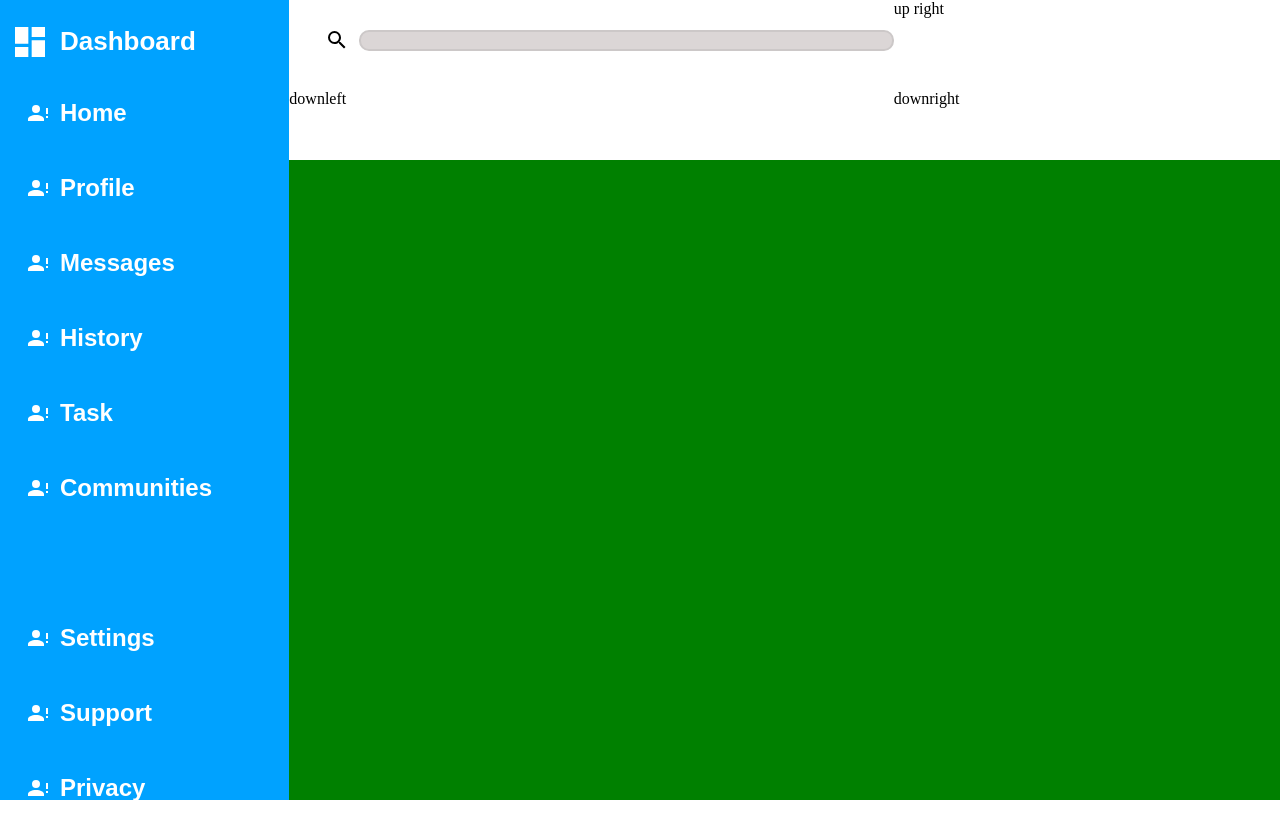
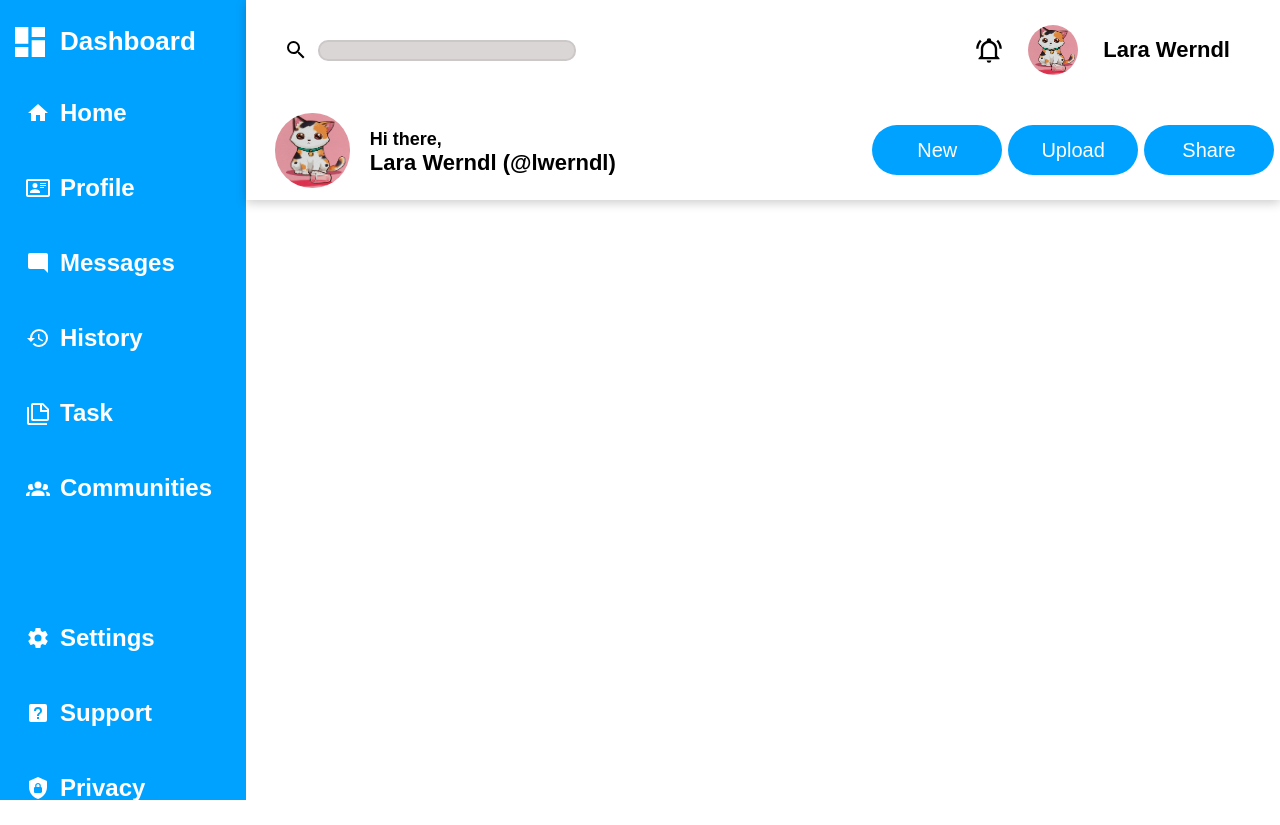
Before and after one commit to LE1NART/odinAdminDashboard, a plain HTML site: page index.html in a window 1280 px wide. Drawn offline with Linux system fonts and the light colour scheme.

Commit message:
Header Finished

```diff
--- a/index.css
+++ b/index.css
@@ -47,7 +47,7 @@ svg{
 
 #content{
     flex:9 1 auto;
-    background-color: green;
+    background-color: white;
 
     display:grid;
     grid-template-rows: 20vh 80vh;
@@ -58,20 +58,115 @@ svg{
     display:grid;
     grid-template-columns: 60% 40%;
     grid-template-rows: 50% 50%;
-    gap:10px;
+
+    min-width: 0px;
+    min-height: 200px;
+    box-shadow:  0 3px 10px rgb(0 0 0 / 0.2);
 }
 
 #headerSearch{
     display:grid;
     grid-template-columns: 10% 90%;
-    column-gap: 10px;
+    gap: 10px;
     place-items: center;
 }
 
 #searchbar{
-    place-self:center stretch;
+    place-self:center start;
+    width: 250px;
     background-color: rgb(219, 214, 214);
     border-color:rgb(204, 200, 200);
     border-radius: 10px;
     border-style: solid;
+
 }
+
+#upright{
+    display:flex;
+    flex-direction: row;
+
+    justify-content: end;
+    align-items: center;
+    gap: 25px;
+    padding-right: 50px;
+}
+
+
+#profileName{
+    font-family: Arial;
+    font-size: 22px;
+    font-weight: bold;
+}
+
+#smallPic{
+    border: none;
+    border-radius: 25px;
+
+    height: 50px;
+    width: 50px;
+}
+
+#downleft{
+    display:grid;
+    grid-template-columns: 20% 80%;
+    grid-template-rows: 50% 50%;
+
+    grid-template-areas:
+        "pic text1"
+        "pic text2";
+}
+
+#small{
+    font-family: Arial;
+    font-size: 18px;
+    font-weight: bold;
+
+    margin:0px;
+
+    align-self:end;
+}
+
+#big{
+    font-family: Arial;
+    font-size: 22px;
+    font-weight: bold;
+
+    margin:0px;
+
+    align-self:start;
+}
+
+
+#bigPic{
+    width:75px;
+    height:75px;
+
+    border:none;
+    border-radius: 37px;
+
+    grid-area: pic;
+
+    justify-self: end;
+    align-self: center;
+    margin-right: 20px;
+}
+
+#downright{
+    display:flex;
+    flex-direction: row;
+    justify-content: space-evenly;
+    align-items: center;
+}
+
+
+
+#header .button{
+    background-color: rgb(0, 162, 255);
+    color: white;
+    width: 130px;
+    height: 50px;
+    border:none;
+    border-radius: 25px;
+
+    font-size: 20px;
+}
--- a/index.html
+++ b/index.html
@@ -18,37 +18,37 @@
             </div>
             <div class="sideboardElement">
                 <svg style="width:24px;height:24px" viewBox="0 0 24 24">
-                    <path fill="currentColor" d="M10 4A4 4 0 0 1 14 8A4 4 0 0 1 10 12A4 4 0 0 1 6 8A4 4 0 0 1 10 4M10 14C14.42 14 18 15.79 18 18V20H2V18C2 15.79 5.58 14 10 14M20 12V7H22V13H20M20 17V15H22V17H20Z" />
+                    <path fill="currentColor" d="M10,20V14H14V20H19V12H22L12,3L2,12H5V20H10Z" />
                 </svg>
                 <p class="sideboardLinks">Home</p>
             </div>
             <div class="sideboardElement">
                 <svg style="width:24px;height:24px" viewBox="0 0 24 24">
-                    <path fill="currentColor" d="M10 4A4 4 0 0 1 14 8A4 4 0 0 1 10 12A4 4 0 0 1 6 8A4 4 0 0 1 10 4M10 14C14.42 14 18 15.79 18 18V20H2V18C2 15.79 5.58 14 10 14M20 12V7H22V13H20M20 17V15H22V17H20Z" />
+                    <path fill="currentColor" d="M22,3H2C0.91,3.04 0.04,3.91 0,5V19C0.04,20.09 0.91,20.96 2,21H22C23.09,20.96 23.96,20.09 24,19V5C23.96,3.91 23.09,3.04 22,3M22,19H2V5H22V19M14,17V15.75C14,14.09 10.66,13.25 9,13.25C7.34,13.25 4,14.09 4,15.75V17H14M9,7A2.5,2.5 0 0,0 6.5,9.5A2.5,2.5 0 0,0 9,12A2.5,2.5 0 0,0 11.5,9.5A2.5,2.5 0 0,0 9,7M14,7V8H20V7H14M14,9V10H20V9H14M14,11V12H18V11H14" />
                 </svg>
                 <p class="sideboardLinks">Profile</p>
             </div>
             <div class="sideboardElement">
                 <svg style="width:24px;height:24px" viewBox="0 0 24 24">
-                    <path fill="currentColor" d="M10 4A4 4 0 0 1 14 8A4 4 0 0 1 10 12A4 4 0 0 1 6 8A4 4 0 0 1 10 4M10 14C14.42 14 18 15.79 18 18V20H2V18C2 15.79 5.58 14 10 14M20 12V7H22V13H20M20 17V15H22V17H20Z" />
+                    <path fill="currentColor" d="M22,4C22,2.89 21.1,2 20,2H4A2,2 0 0,0 2,4V16A2,2 0 0,0 4,18H18L22,22V4Z" />
                 </svg>
                 <p class="sideboardLinks">Messages</p>
             </div>
             <div class="sideboardElement">
                 <svg style="width:24px;height:24px" viewBox="0 0 24 24">
-                    <path fill="currentColor" d="M10 4A4 4 0 0 1 14 8A4 4 0 0 1 10 12A4 4 0 0 1 6 8A4 4 0 0 1 10 4M10 14C14.42 14 18 15.79 18 18V20H2V18C2 15.79 5.58 14 10 14M20 12V7H22V13H20M20 17V15H22V17H20Z" />
+                    <path fill="currentColor" d="M13.5,8H12V13L16.28,15.54L17,14.33L13.5,12.25V8M13,3A9,9 0 0,0 4,12H1L4.96,16.03L9,12H6A7,7 0 0,1 13,5A7,7 0 0,1 20,12A7,7 0 0,1 13,19C11.07,19 9.32,18.21 8.06,16.94L6.64,18.36C8.27,20 10.5,21 13,21A9,9 0 0,0 22,12A9,9 0 0,0 13,3" />
                 </svg>
                 <p class="sideboardLinks">History</p>
             </div>
             <div class="sideboardElement">
                 <svg style="width:24px;height:24px" viewBox="0 0 24 24">
-                    <path fill="currentColor" d="M10 4A4 4 0 0 1 14 8A4 4 0 0 1 10 12A4 4 0 0 1 6 8A4 4 0 0 1 10 4M10 14C14.42 14 18 15.79 18 18V20H2V18C2 15.79 5.58 14 10 14M20 12V7H22V13H20M20 17V15H22V17H20Z" />
+                    <path fill="currentColor" d="M3,6V22H21V24H3A2,2 0 0,1 1,22V6H3M16,9H21.5L16,3.5V9M7,2H17L23,8V18A2,2 0 0,1 21,20H7C5.89,20 5,19.1 5,18V4A2,2 0 0,1 7,2M7,4V18H21V11H14V4H7Z" />
                 </svg>
                 <p class="sideboardLinks">Task</p>
             </div>
             <div class="sideboardElement">
                 <svg style="width:24px;height:24px" viewBox="0 0 24 24">
-                    <path fill="currentColor" d="M10 4A4 4 0 0 1 14 8A4 4 0 0 1 10 12A4 4 0 0 1 6 8A4 4 0 0 1 10 4M10 14C14.42 14 18 15.79 18 18V20H2V18C2 15.79 5.58 14 10 14M20 12V7H22V13H20M20 17V15H22V17H20Z" />
+                    <path fill="currentColor" d="M12,5.5A3.5,3.5 0 0,1 15.5,9A3.5,3.5 0 0,1 12,12.5A3.5,3.5 0 0,1 8.5,9A3.5,3.5 0 0,1 12,5.5M5,8C5.56,8 6.08,8.15 6.53,8.42C6.38,9.85 6.8,11.27 7.66,12.38C7.16,13.34 6.16,14 5,14A3,3 0 0,1 2,11A3,3 0 0,1 5,8M19,8A3,3 0 0,1 22,11A3,3 0 0,1 19,14C17.84,14 16.84,13.34 16.34,12.38C17.2,11.27 17.62,9.85 17.47,8.42C17.92,8.15 18.44,8 19,8M5.5,18.25C5.5,16.18 8.41,14.5 12,14.5C15.59,14.5 18.5,16.18 18.5,18.25V20H5.5V18.25M0,20V18.5C0,17.11 1.89,15.94 4.45,15.6C3.86,16.28 3.5,17.22 3.5,18.25V20H0M24,20H20.5V18.25C20.5,17.22 20.14,16.28 19.55,15.6C22.11,15.94 24,17.11 24,18.5V20Z" />
                 </svg>
                 <p class="sideboardLinks">Communities</p>
             </div>
@@ -57,19 +57,19 @@
             </div>
             <div class="sideboardElement">
                 <svg style="width:24px;height:24px" viewBox="0 0 24 24">
-                    <path fill="currentColor" d="M10 4A4 4 0 0 1 14 8A4 4 0 0 1 10 12A4 4 0 0 1 6 8A4 4 0 0 1 10 4M10 14C14.42 14 18 15.79 18 18V20H2V18C2 15.79 5.58 14 10 14M20 12V7H22V13H20M20 17V15H22V17H20Z" />
+                    <path fill="currentColor" d="M12,15.5A3.5,3.5 0 0,1 8.5,12A3.5,3.5 0 0,1 12,8.5A3.5,3.5 0 0,1 15.5,12A3.5,3.5 0 0,1 12,15.5M19.43,12.97C19.47,12.65 19.5,12.33 19.5,12C19.5,11.67 19.47,11.34 19.43,11L21.54,9.37C21.73,9.22 21.78,8.95 21.66,8.73L19.66,5.27C19.54,5.05 19.27,4.96 19.05,5.05L16.56,6.05C16.04,5.66 15.5,5.32 14.87,5.07L14.5,2.42C14.46,2.18 14.25,2 14,2H10C9.75,2 9.54,2.18 9.5,2.42L9.13,5.07C8.5,5.32 7.96,5.66 7.44,6.05L4.95,5.05C4.73,4.96 4.46,5.05 4.34,5.27L2.34,8.73C2.21,8.95 2.27,9.22 2.46,9.37L4.57,11C4.53,11.34 4.5,11.67 4.5,12C4.5,12.33 4.53,12.65 4.57,12.97L2.46,14.63C2.27,14.78 2.21,15.05 2.34,15.27L4.34,18.73C4.46,18.95 4.73,19.03 4.95,18.95L7.44,17.94C7.96,18.34 8.5,18.68 9.13,18.93L9.5,21.58C9.54,21.82 9.75,22 10,22H14C14.25,22 14.46,21.82 14.5,21.58L14.87,18.93C15.5,18.67 16.04,18.34 16.56,17.94L19.05,18.95C19.27,19.03 19.54,18.95 19.66,18.73L21.66,15.27C21.78,15.05 21.73,14.78 21.54,14.63L19.43,12.97Z" />
                 </svg>
                 <p class="sideboardLinks">Settings</p>
             </div>
             <div class="sideboardElement">
                 <svg style="width:24px;height:24px" viewBox="0 0 24 24">
-                    <path fill="currentColor" d="M10 4A4 4 0 0 1 14 8A4 4 0 0 1 10 12A4 4 0 0 1 6 8A4 4 0 0 1 10 4M10 14C14.42 14 18 15.79 18 18V20H2V18C2 15.79 5.58 14 10 14M20 12V7H22V13H20M20 17V15H22V17H20Z" />
+                    <path fill="currentColor" d="M11,18H13V16H11V18M12,6A4,4 0 0,0 8,10H10A2,2 0 0,1 12,8A2,2 0 0,1 14,10C14,12 11,11.75 11,15H13C13,12.75 16,12.5 16,10A4,4 0 0,0 12,6M5,3H19A2,2 0 0,1 21,5V19A2,2 0 0,1 19,21H5A2,2 0 0,1 3,19V5A2,2 0 0,1 5,3Z" />
                 </svg>
                 <p class="sideboardLinks">Support</p>
             </div>
             <div class="sideboardElement">
                 <svg style="width:24px;height:24px" viewBox="0 0 24 24">
-                    <path fill="currentColor" d="M10 4A4 4 0 0 1 14 8A4 4 0 0 1 10 12A4 4 0 0 1 6 8A4 4 0 0 1 10 4M10 14C14.42 14 18 15.79 18 18V20H2V18C2 15.79 5.58 14 10 14M20 12V7H22V13H20M20 17V15H22V17H20Z" />
+                    <path fill="currentColor" d="M12,1L3,5V11C3,16.55 6.84,21.74 12,23C17.16,21.74 21,16.55 21,11V5L12,1M12,7C13.4,7 14.8,8.1 14.8,9.5V11C15.4,11 16,11.6 16,12.3V15.8C16,16.4 15.4,17 14.7,17H9.2C8.6,17 8,16.4 8,15.7V12.2C8,11.6 8.6,11 9.2,11V9.5C9.2,8.1 10.6,7 12,7M12,8.2C11.2,8.2 10.5,8.7 10.5,9.5V11H13.5V9.5C13.5,8.7 12.8,8.2 12,8.2Z" />
                 </svg>
                 <p class="sideboardLinks">Privacy</p>
             </div>
@@ -84,9 +84,23 @@
                     </svg>
                     <input id="searchbar" type="text">
                 </div>
-                <div>up right</div>
-                <div>downleft</div>
-                <div>downright</div>
+                <div id="upright">
+                    <svg style="width:28px;height:28px" viewBox="0 0 24 24">
+                        <path fill="black" d="M10,21H14A2,2 0 0,1 12,23A2,2 0 0,1 10,21M21,19V20H3V19L5,17V11C5,7.9 7.03,5.17 10,4.29C10,4.19 10,4.1 10,4A2,2 0 0,1 12,2A2,2 0 0,1 14,4C14,4.1 14,4.19 14,4.29C16.97,5.17 19,7.9 19,11V17L21,19M17,11A5,5 0 0,0 12,6A5,5 0 0,0 7,11V18H17V11M19.75,3.19L18.33,4.61C20.04,6.3 21,8.6 21,11H23C23,8.07 21.84,5.25 19.75,3.19M1,11H3C3,8.6 3.96,6.3 5.67,4.61L4.25,3.19C2.16,5.25 1,8.07 1,11Z" />
+                    </svg>
+                    <img src="img/1.png" id="smallPic">
+                    <p id="profileName">Lara Werndl</p>
+                </div>
+                <div id="downleft">
+                    <img src="img/1.png" id="bigPic">
+                    <p id="small">Hi there,</p>
+                    <p id="big">Lara Werndl (@lwerndl)</p>
+                </div>
+                <div id="downright">
+                    <button class="button">New</button>
+                    <button class="button">Upload</button>
+                    <button class="button">Share</button>
+                </div>
             </div>
             <div id="elements">
 
```
Also changed, not shown: img/1.png (added).
